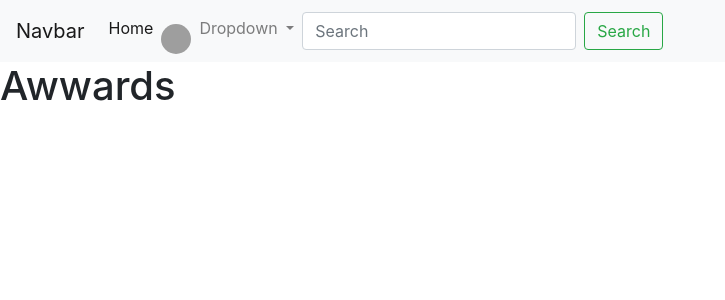
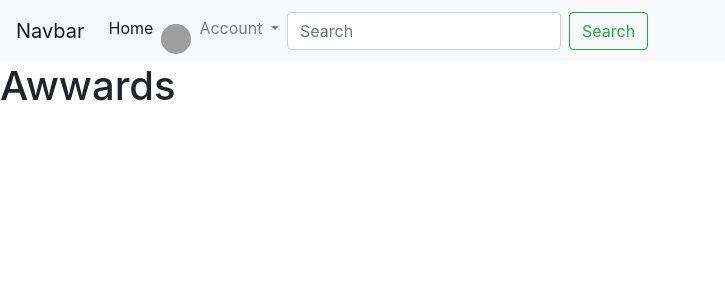
Before and after one commit to MachukaJoy/project-awards-site, a Django app: page / in a window 1280 px wide. Shown: the top 300 px of the page, without its empty margins (0-725 px from the left). Run offline with Django 3.2, Linux system fonts and the light colour scheme; the visitor is signed in with stand-in values (Sample User, id 1); some libraries are stand-ins or nearby versions; grey boxes are pictures that could not be loaded.

Commit message:
ft: update navbar elements

```diff
--- a/review/templates/navbar.html
+++ b/review/templates/navbar.html
@@ -19,12 +19,12 @@
           <li class="nav-item dropdown">
               <a class="nav-link dropdown-toggle" href="#" id="navbarDropdown" role="button" data-toggle="dropdown"
                   aria-haspopup="true" aria-expanded="false">
-                  Dropdown
+                  Account
               </a>
               <div class="dropdown-menu" aria-labelledby="navbarDropdown">
                   <a class="dropdown-item" href="{% url 'home' %}">Home</a>
+                  <div class="dropdown-divider"></div>
                   <a class="dropdown-item" href="{%url 'profile'%}">Profile</a>
-                  <a class="dropdown-item" href="{%url 'update_profile'%}">Update Profile</a>
                   <div class="dropdown-divider"></div>
                   <a class="dropdown-item" href="/accounts/logout">Logout</a>
               </div>
```
